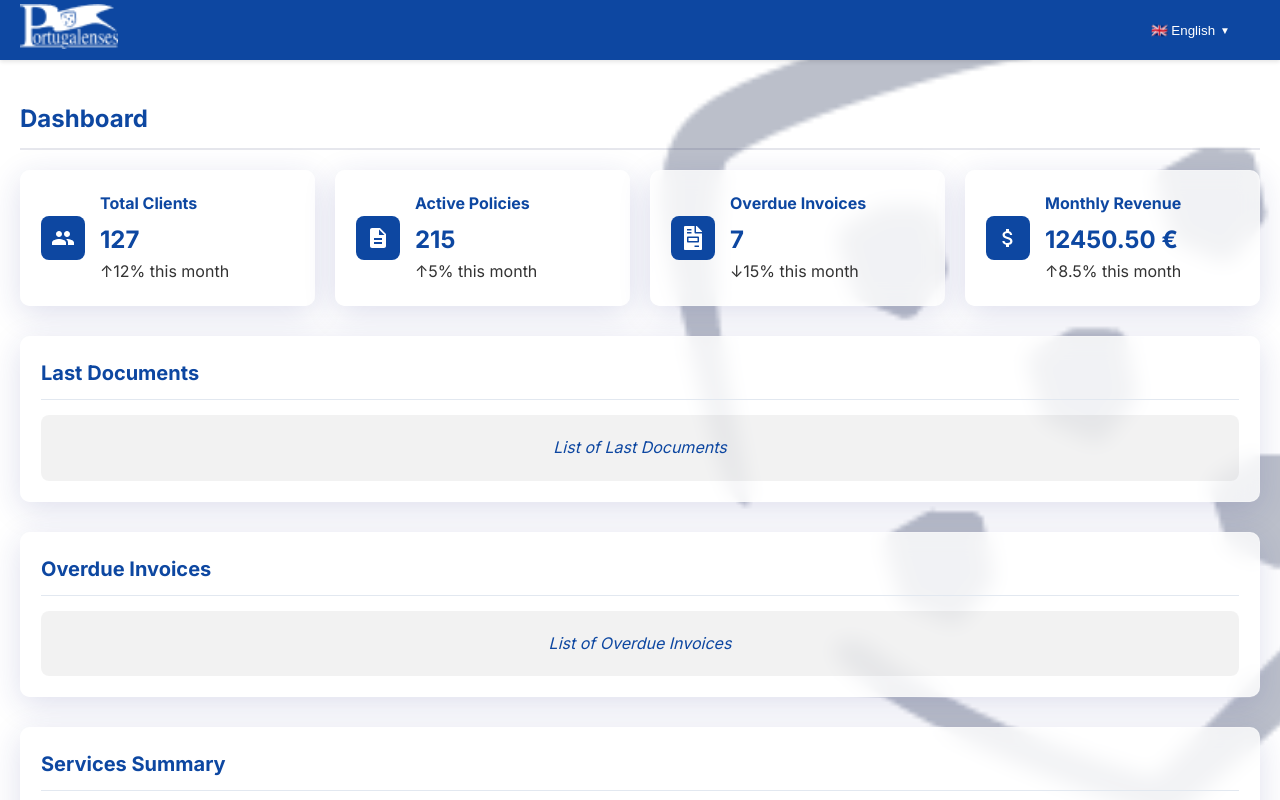
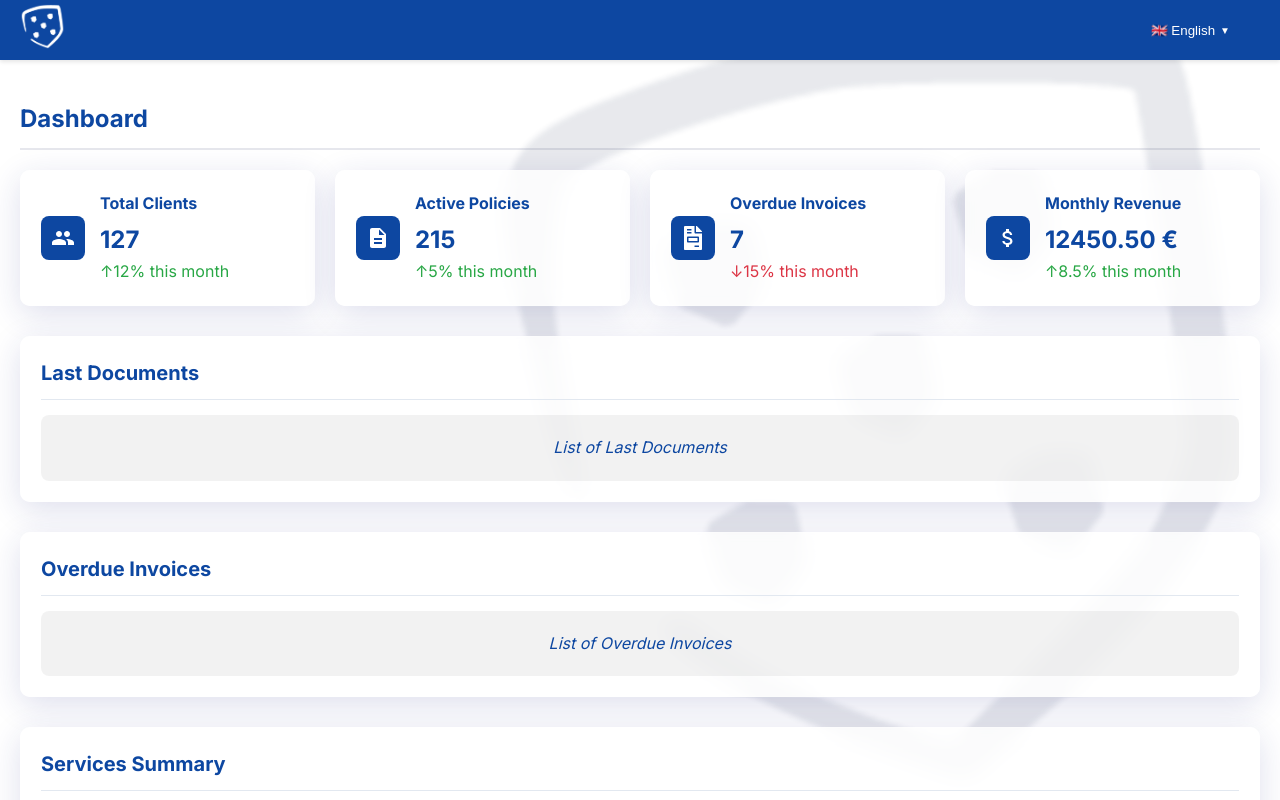
Before and after one commit to xcope-ai/portalPortugalenses, a Next.js app: page /dashboard in a window 1280 px wide. Shown: the top 800 px of the page. Built offline with nearby package versions, Linux system fonts and the light colour scheme.

Commit message:
Login e dashboard: fundo com imagem suave e preenchimento total do ecrã

```diff
--- a/src/app/dashboard/dashboard.module.css
+++ b/src/app/dashboard/dashboard.module.css
@@ -64,12 +64,20 @@
   margin-top: 4px;
 }
 
-.increase {
-  color: var(--success-color); /* Cor verde para aumento */
+.percentageIncrease {
+  color: #28a745; /* Verde para aumento */
+  font-weight: normal; /* Alterado para normal */
+  display: flex;
+  align-items: center;
+  gap: 5px;
 }
 
-.decrease {
-  color: var(--error-color); /* Cor vermelha para diminuição */
+.percentageDecrease {
+  color: #dc3545; /* Vermelho para diminuição */
+  font-weight: normal; /* Alterado para normal */
+  display: flex;
+  align-items: center;
+  gap: 5px;
 }
 
 .section {
--- a/src/app/page.module.css
+++ b/src/app/page.module.css
@@ -23,11 +23,17 @@
 }
 
 .backgroundImage {
-  height: auto;
-  width: 800px;
-  opacity: 0.1;
-  object-fit: contain;
-  transform: none;
+  position: absolute;
+  top: 0;
+  left: 0;
+  width: 100vw;
+  height: 100vh;
+  z-index: 0;
+  pointer-events: none;
+  background: url('/fundo_login.png') no-repeat center center;
+  background-size: cover;   /* Preenche todo o ecrã */
+  opacity: 0.10;
+  filter: blur(2px);
 }
 
 .loginContainer {
--- a/src/components/Header/Header.tsx
+++ b/src/components/Header/Header.tsx
@@ -34,7 +34,7 @@ const Header = () => {
     <header className={styles.header}>
       <div className={styles.logo}>
         <Link href="/">
-          <img src="/big_logo.png" alt="Company Logo" />
+          <img src="/logo21.png" alt="Company Logo" />
         </Link>
       </div>
 
--- a/src/layouts/DefaultLayout.module.css
+++ b/src/layouts/DefaultLayout.module.css
@@ -28,19 +28,22 @@
   width: 100%;
   height: 100%;
   display: flex;
-  justify-content: flex-end;
+  justify-content: center;
   align-items: center;
   z-index: 0;
   pointer-events: none;
-  padding-right: 10%;
 }
 
 .backgroundImage {
-  height: 110vh;
+  height: 100vh;
   width: auto;
-  opacity: 0.3;
+  opacity: 0.10;
+  filter: blur(2px);
   object-fit: contain;
-  transform: translateX(40%);
+  position: absolute;
+  top: 50%;
+  left: 68%;
+  transform: translate(-50%, -50%);
 }
 
 @media (max-width: 768px) {
--- a/src/layouts/DefaultLayout.tsx
+++ b/src/layouts/DefaultLayout.tsx
@@ -19,7 +19,7 @@ const DefaultLayout = ({ children }: DefaultLayoutProps) => {
     <div className={styles.layout}>
       <div className={styles.backgroundContainer}>
         <Image
-          src="/logo.png"
+          src="/logo_fundo.png"
           alt="Background Logo"
           className={styles.backgroundImage}
           width={800}
--- a/src/styles/globals.css
+++ b/src/styles/globals.css
@@ -73,3 +73,17 @@ button {
     margin-left: 0;
   }
 }
+
+.loginBackground {
+  position: fixed;
+  top: 0;
+  left: 0;
+  width: 100vw;
+  height: 100vh;
+  z-index: 0;
+  pointer-events: none;
+  background: url('/fundo_login.png') no-repeat center center;
+  background-size: contain;
+  opacity: 0.10;      /* suave */
+  filter: blur(2px);  /* igual ao resto do site */
+}
```
Also changed, not shown: src/app/page.tsx (+6 -8 lines), tsconfig.json (+18 -4 lines), public/fundo_login.png (added), public/logo_fundo.png (added).
